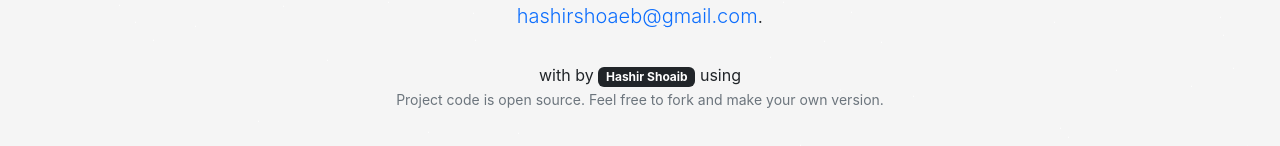
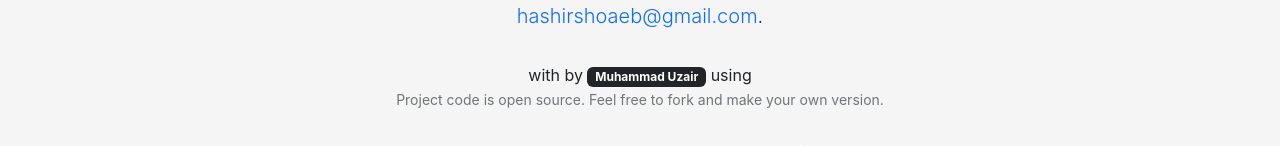
Before and after one commit to Muhammad-uzair029/portfolio, a React (Create React App) app: page / in a window 1280 px wide. Shown: the part 3049-3195 px from the top of the page. Built offline with nearby package versions, Linux system fonts and the light colour scheme; no server answers.

Commit message:
updated the name

```diff
--- a/src/components/Footer.jsx
+++ b/src/components/Footer.jsx
@@ -14,7 +14,7 @@
           href="https://github.com/hashirshoaeb"
           aria-label="My GitHub"
         > <span className="badge bg-dark">
-            Hashir Shoaib
+            Muhammad Uzair
           </span>
         </a>{" "}
         using <i className="fab fa-react" />
--- a/src/editable-stuff/config.js
+++ b/src/editable-stuff/config.js
@@ -54,7 +54,7 @@
   imageLink: require("../editable-stuff/hashirshoaeb.png"),
   imageSize: 375,
   message:
-    "My name is Hashir Shoaib. I’m a graduate of 2020 from National University of Sciences and Technology at Islamabad with a degree in Computer Engineering. I'm most passionate about giving back to the community, and my goal is to pursue this passion within the field of software engineering. In my free time I like working on open source projects.",
+    "My name is Muhammad Uzair. I’m a graduate of 2020 from National University of Sciences and Technology at Islamabad with a degree in Computer Engineering. I'm most passionate about giving back to the community, and my goal is to pursue this passion within the field of software engineering. In my free time I like working on open source projects.",
   resume: "https://docs.google.com/document/d/13_PWdhThMr6roxb-UFiJj4YAFOj8e_bv3Vx9UHQdyBQ/edit?usp=sharing",
 };
 
```
